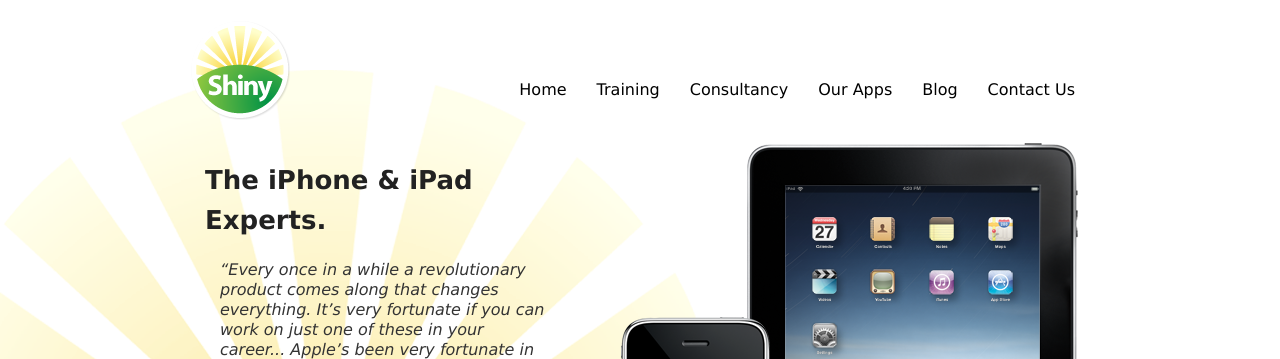
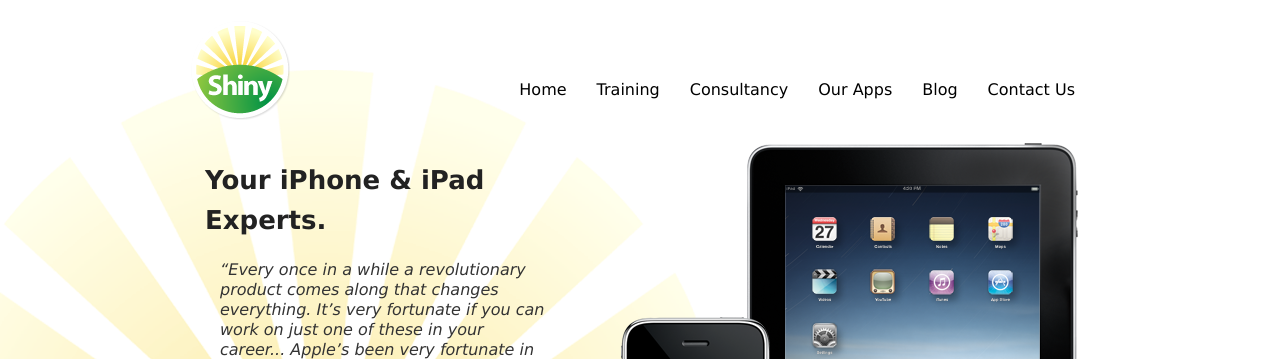
Before and after one commit to shinydevelopment/ShinyDevelopment-Holding, a Jekyll site: the page built from index.html, in a window 1280 px wide. Shown: the top 359 px of the page. Built offline with Jekyll 4.4.1, drawn with Linux system fonts in a browser that asks for light colours; Markdown is read by kramdown in place of the engine named in the settings; comment, search, counter and statistics services are not loaded.

Commit message:
Minor wording change on the index.

```diff
--- a/index.html
+++ b/index.html
@@ -6,7 +6,7 @@
 
 <div class="container content-upper">
   <div class="section ">
-    <h2>The iPhone &amp; iPad Experts.</h2>
+    <h2>Your iPhone &amp; iPad Experts.</h2>
     <blockquote><p class="excerpt">&ldquo;Every once in a while a revolutionary product comes along that changes everything. It&rsquo;s very fortunate if you can work on just one of these in your career... Apple&rsquo;s been very fortunate in that it&rsquo;s introduced a few of these.&rdquo;<br />
       <strong>Steve Jobs</strong>
     </p></blockquote>
```
